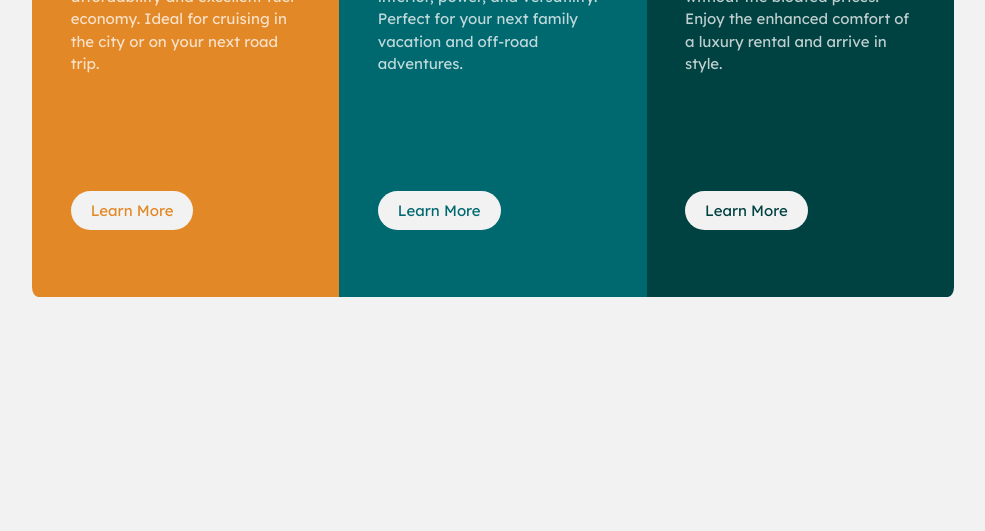
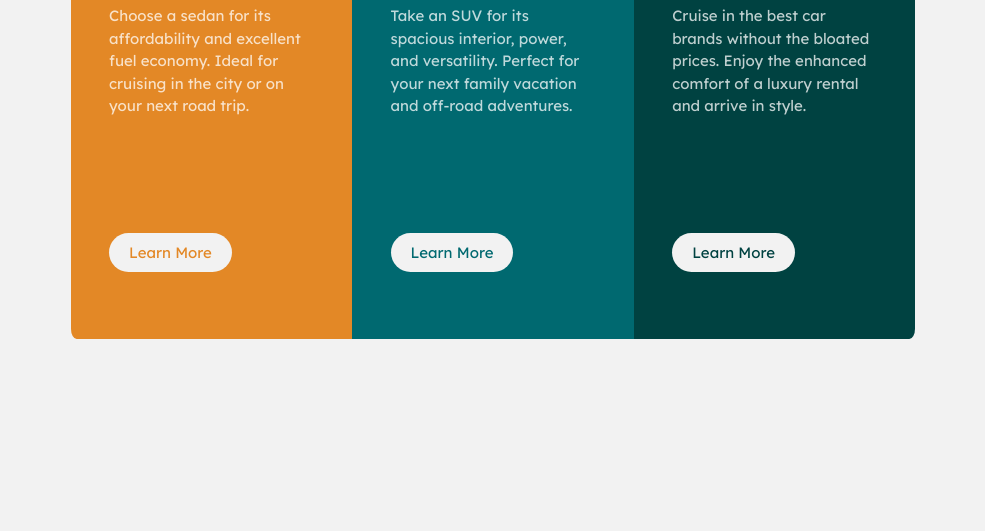
Before and after one commit to miriyalajanardhan/3-column-preview-card-component-main, a plain HTML site: page index.html in a window 1280 px wide. Shown: the part 350-881 px from the top of the page, without its empty margins (147-1132 px from the left). Before the commit the page ends 800 px from the top, so only its background shows below. Drawn offline with Linux system fonts and the light colour scheme.

Commit message:
Update style.css

```diff
--- a/style.css
+++ b/style.css
@@ -1,31 +1,62 @@
 body {
   margin: 0;
+  padding: 0;
   background-color: hsl(0, 0%, 95%);
-  text-align: center;
   display: flex;
   justify-content: center;
+  align-items: center;
   flex-flow: row wrap;
+}
+
+div {
+  text-align: left;
+  width: 16%;
+  height: 420px;
+  margin: 15% 0;
+  padding: 3% 3%;
 }
 
 h1 {
   font-family: "Big Shoulders Display", cursive;
+  font-weight: 700;
   color: hsla(0, 0%, 100%, 0.75);
 }
 
 p {
   font-family: "Lexend Deca", sans-serif;
   font-size: 15px;
+  font-weight: 400;
   line-height: 1.5;
   color: hsla(0, 0%, 100%, 0.75);
 }
 
-div {
-  text-align: left;
-  height: 420px;
-  margin: 150px 0;
-  padding: 3% 3%;
+.sedan {
+  background-color: hsl(31, 77%, 52%);
+  border-top-left-radius: 2%;
+  border-bottom-left-radius: 2%;
 }
 
+.suv {
+  background-color: hsl(184, 100%, 22%);
+}
+
+.luxury {
+  background-color: hsl(179, 100%, 13%);
+  border-top-right-radius: 2%;
+  border-bottom-right-radius: 2%;
+}
+
+.sedan-btn {
+  color: hsl(31, 77%, 52%);
+}
+
+.suv-btn {
+  color: hsl(184, 100%, 22%);
+}
+
+.luxury-btn {
+  color: hsl(179, 100%, 13%);
+}
 
 button {
   background-color: hsl(0, 0%, 95%);
@@ -45,34 +76,3 @@ button:hover {
   border: 2px solid hsl(0, 0%, 95%);
   background-color: inherit;
 }
-
-.sedan {
-  background-color: hsl(31, 77%, 52%);
-  width: 18%;
-  border-top-left-radius: 2%;
-  border-bottom-left-radius: 2%;
-}
-
-.suv {
-  background-color: hsl(184, 100%, 22%);
-  width: 18%;
-}
-
-.luxury {
-  background-color: hsl(179, 100%, 13%);
-  width: 18%;
-  border-top-right-radius: 2%;
-  border-bottom-right-radius: 2%;
-}
-
-.sedan-btn {
-  color: hsl(31, 77%, 52%);
-}
-
-.suv-btn {
-  color: hsl(184, 100%, 22%);
-}
-
-.luxury-btn {
-  color: hsl(179, 100%, 13%);
-}
```
